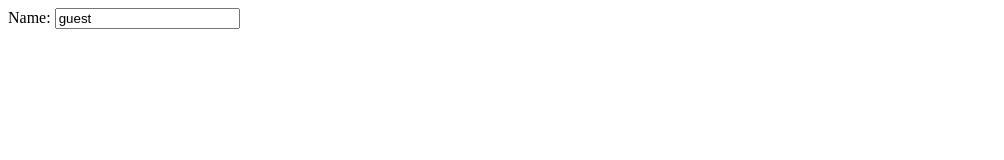
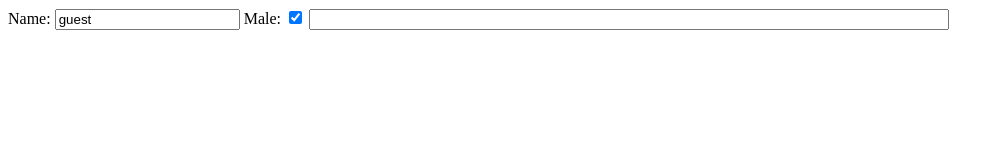
Before and after one commit to proraahul/JS-DOM, a plain HTML site: page attributes.html in a window 1280 px wide. Shown: the whole page, without its empty margins (0-1004 px from the left). Drawn offline with Linux system fonts and the light colour scheme.

Commit message:
learn about attributes

```diff
--- a/attributes.html
+++ b/attributes.html
@@ -10,8 +10,18 @@
     <label for="username">Name:
         <input type="text" id="username" secured="'true" autocomplete="off" >
     </label>
+    <label for="username">Male:
+        <input type="checkbox" id="chkAccept" checked >
+    </label>
+    <input type="password" id="password" style="color:red;width: 50%;">
+
+    <!-- custom attributes with prefix data -->
+    <div id="main" data-progress="pending" data-value="10%"></div>
+
+
 </body>
 <script>
+
     let input = document.querySelector('#username');
     console.log(input.secured) //undefined because secured is non standard attribute
 
@@ -23,6 +33,19 @@
     console.log(input.getAttribute('tabIndex'));
 
     input.setAttribute('value', 'guest');
-    console.log(input.value)
+    console.log(input.value);
+
+    let checkBox = document.querySelector('#chkAccept');
+    console.log(checkBox.checked);
+
+     input = document.querySelector('#password');
+     let styleAttr = input.getAttribute('style');
+     console.log(styleAttr);
+     console.dir(input.style);
+
+    //  custom attributes
+    let bar = document.querySelector('#main');
+    console.log(bar.dataset)
+
 </script>
 </html>
```
